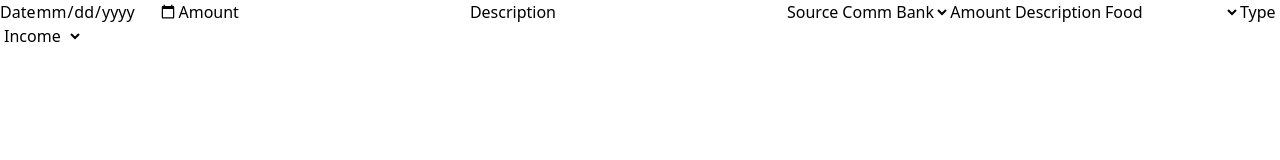
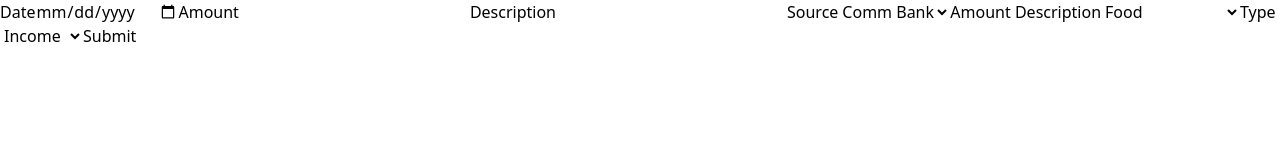
Before and after one commit to Programmer-Kishan/Money-Manager, a React (Vite) app: page / in a window 1280 px wide. Shown: the top 160 px of the page. Built offline with nearby package versions, Linux system fonts and the light colour scheme.

Commit message:
Basic Form complete

```diff
--- a/src/components/Button/Button.tsx
+++ b/src/components/Button/Button.tsx
@@ -0,0 +1,14 @@
+interface ButtonProps {
+    text: string
+    type: "submit" | "reset" | "button"
+}
+
+const Button = ({text, type} : ButtonProps) => {
+  return (
+    <button type={type}>
+        {text}
+    </button>
+  )
+}
+
+export default Button
--- a/src/pages/AddMoneyDetail.tsx
+++ b/src/pages/AddMoneyDetail.tsx
@@ -1,5 +1,6 @@
 import Input from "../components/Input/Input"
 import OptionInput from "../components/Input/OptionInput"
+import Button from "../components/Button/Button"
 
 import { SourceList, ShortDescList, TypeList } from "../assets/OptionList"
 
@@ -14,6 +15,7 @@ const AddMoneyDetail = () => {
         <OptionInput label="Source" name="source" options={SourceList} />
         <OptionInput label="Amount Description" name="amtdesc" options={ShortDescList} />
         <OptionInput label="Type" name="type" options={TypeList} />
+        <Button text="Submit" type="submit" />
     </div>
   )
 }
```
